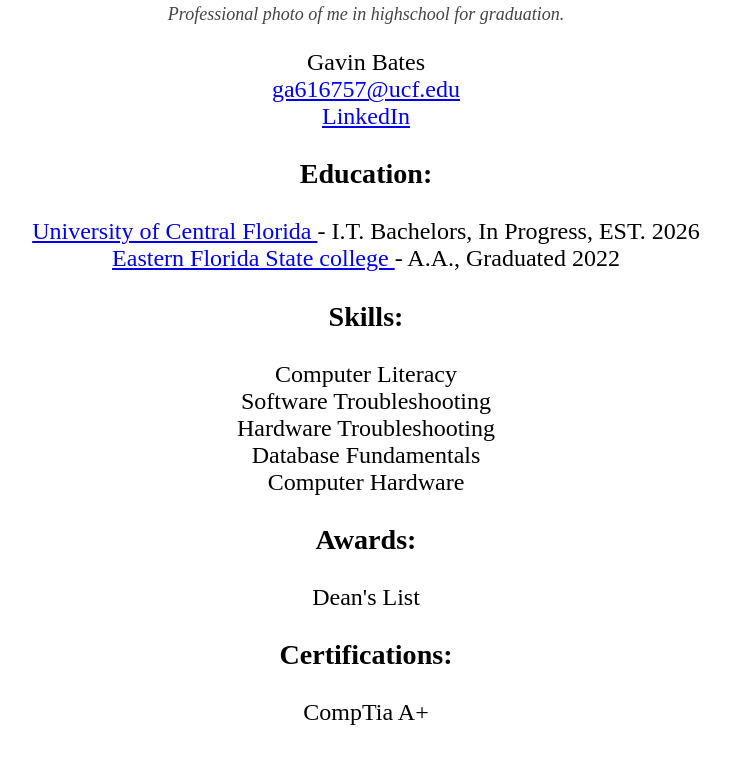
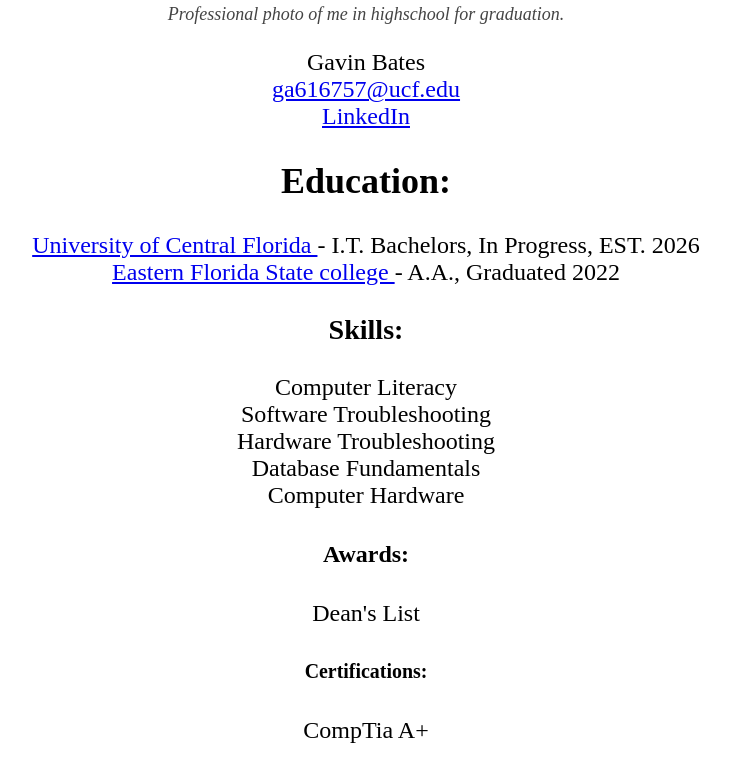
Before and after one commit to AsShrimpleAsThat/AsShrimpleAsThat.github.io, a plain HTML site: page index.html in a window 1280 px wide. Shown: the part 1024-1792 px from the top of the page, without its empty margins (374-1104 px from the left). Drawn offline with Linux system fonts and the light colour scheme.

Commit message:
Header increments adjusted to make sense

```diff
--- a/index.html
+++ b/index.html
@@ -32,9 +32,9 @@
       <a href = "https://www.linkedin.com/in/gavin-bates-434987237"> LinkedIn </a> <br>
     </p>
 
-    <h3>
+    <h2>
       Education:
-    </h3>
+    </h2>
     <p style = "font-size: 24px;">
 
       <a href = "https://www.ucf.edu" > University of Central Florida </a> - I.T. Bachelors, In Progress, EST. 2026 <br>
@@ -53,16 +53,16 @@
       Computer Hardware <br>
     </p>
 
-    <h3>
+    <h4>
       Awards:
-    </h3>
+    </h4>
     <p>
       Dean's List<br>
     </p>
 
-    <h3>
+    <h5>
       Certifications:
-    </h3>
+    </h5>
     <p>
       CompTia A+ <br>
     </p>
```
